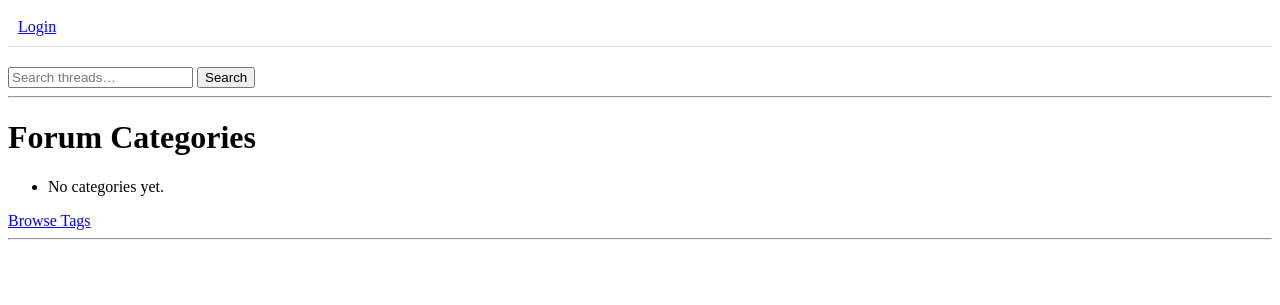
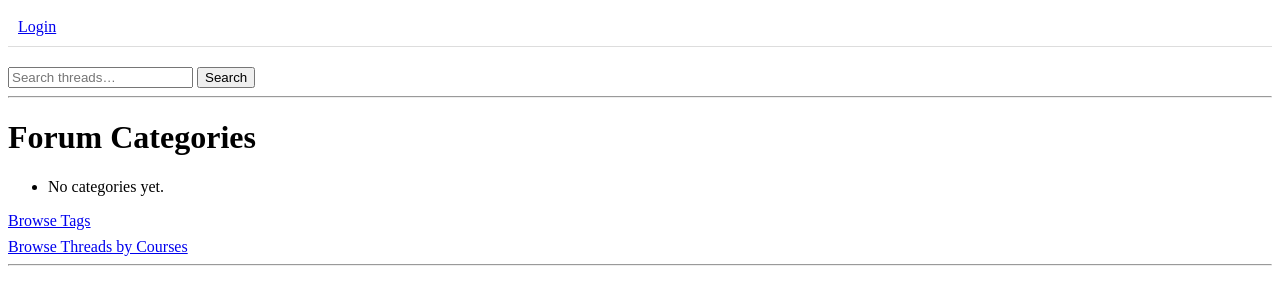
Before and after one commit to Tanish431/Studydeck-forum, a Django app: page /forum/ in a window 1280 px wide. Shown: the top 305 px of the page. Run offline with Django 5.2, Linux system fonts and the light colour scheme; data that the repository does not hold is empty.

Commit message:
Course interlinking

```diff
--- a/SDForum/forum/urls.py
+++ b/SDForum/forum/urls.py
@@ -20,6 +20,8 @@ urlpatterns = [
     path("tags/", views.tag_list, name="tag_list"),
     path("tags/<slug:slug>/", views.tag_threads, name="tag_threads"),
     path("search/", views.search_threads, name="search_threads"),
+    path("courses/", views.course_list, name="course_list"),
+    path("courses/<str:code>/", views.course_threads, name="course_threads"),
 
     path("<slug:slug>/", views.thread_list, name="thread_list"),
     path("<slug:slug>/new/", views.thread_create, name="thread_create"),
--- a/SDForum/forum/views.py
+++ b/SDForum/forum/views.py
@@ -361,6 +361,21 @@ def tag_threads(request, slug):
         "threads": threads,
     })
 
+#List threads by course
+def course_threads(request, code):
+    course = get_object_or_404(Course, code = code)
+    threads = course.threads.filter(is_deleted=False) # type: ignore
+
+    return render(request, "form/course_threads.html", {
+        "course":course,
+        "threads":threads,
+    })
+
+def course_list(request):
+    courses = Course.objects.all().order_by("code")
+    return render(request, "forum/course_list.html", {
+        "courses": courses
+    })
 #Search system
 def search_threads(request):
     query = request.GET.get("q", "").strip()
--- a/SDForum/templates/forum/category_list.html
+++ b/SDForum/templates/forum/category_list.html
@@ -33,6 +33,10 @@
 <div>
     <a href="{% url 'forum:tag_list' %}"> Browse Tags </a>
 </div>
+
+<div style="margin-top: 8px;">
+  <a href="{% url 'forum:course_list' %}">Browse Threads by Courses</a>
+</div>
 {% if user.is_authenticated and user.profile.is_moderator %}
 <div style="margin-top: 10px">
     <a href="{% url 'forum:report_list' %}">View Reports</a>
```
Also changed, not shown: SDForum/courses/views.py (+11 -2 lines), SDForum/templates/forum/course_list.html (added, +17 -0 lines), SDForum/templates/forum/course_threads.html (added, +20 -0 lines).
